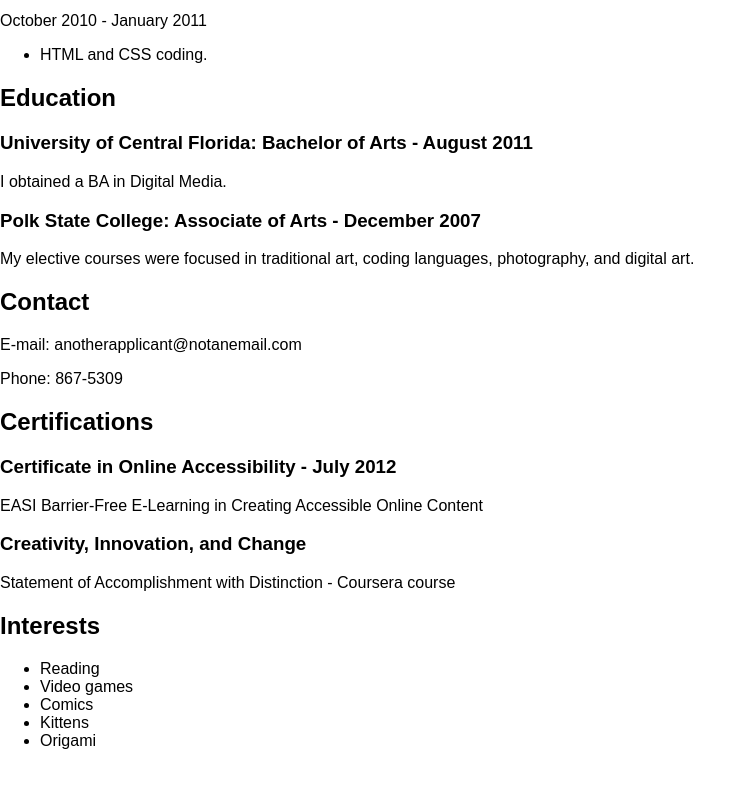
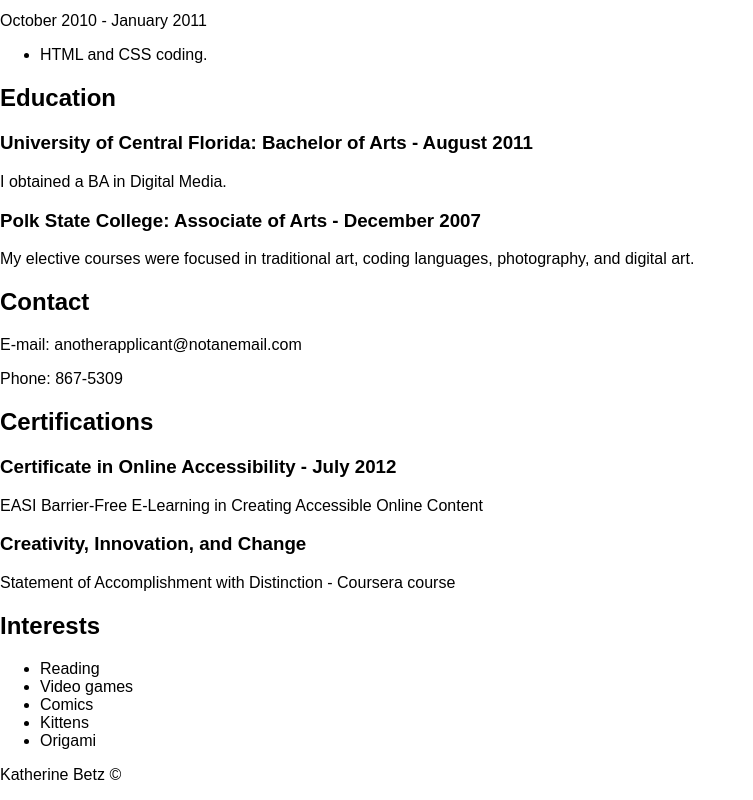
Before and after one commit to katbetz/project_resume_betz_kat, a plain HTML site: page index.html in a window 1280 px wide. Shown: the part 397-1197 px from the top of the page, without its empty margins (0-753 px from the left). Before the commit the page ends 1163 px from the top, so only its background shows below. Drawn offline with Linux system fonts and the light colour scheme.

Commit message:
added footer

```diff
--- a/index.html
+++ b/index.html
@@ -71,7 +71,12 @@
             </ul>
         </section>
 
-        </main>
+    </main>
+
+    <footer>
+        <p>Katherine Betz &copy;</p>
+    </footer>
+
 
     <script src="js/main.js"></script>
 </body>
```
